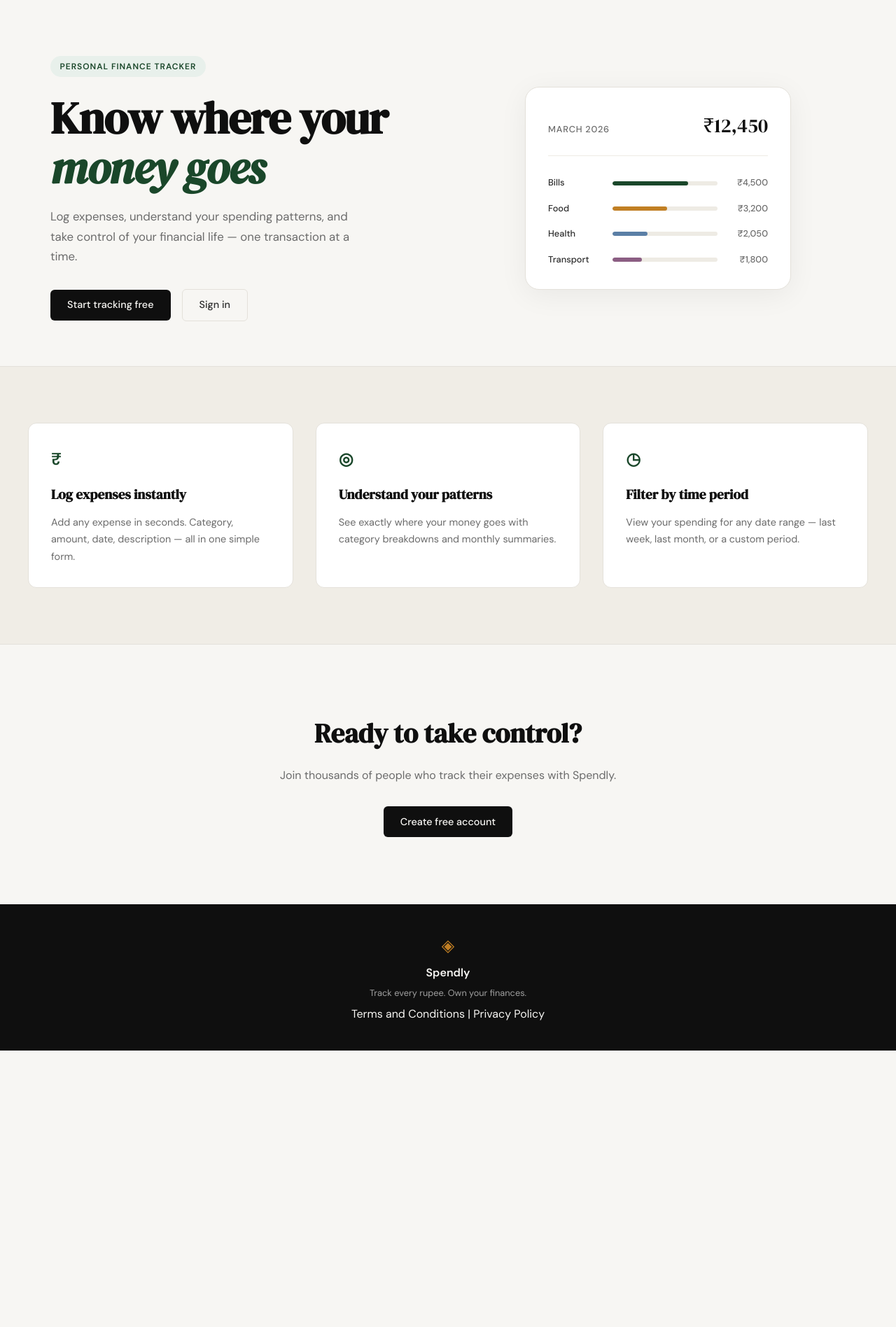
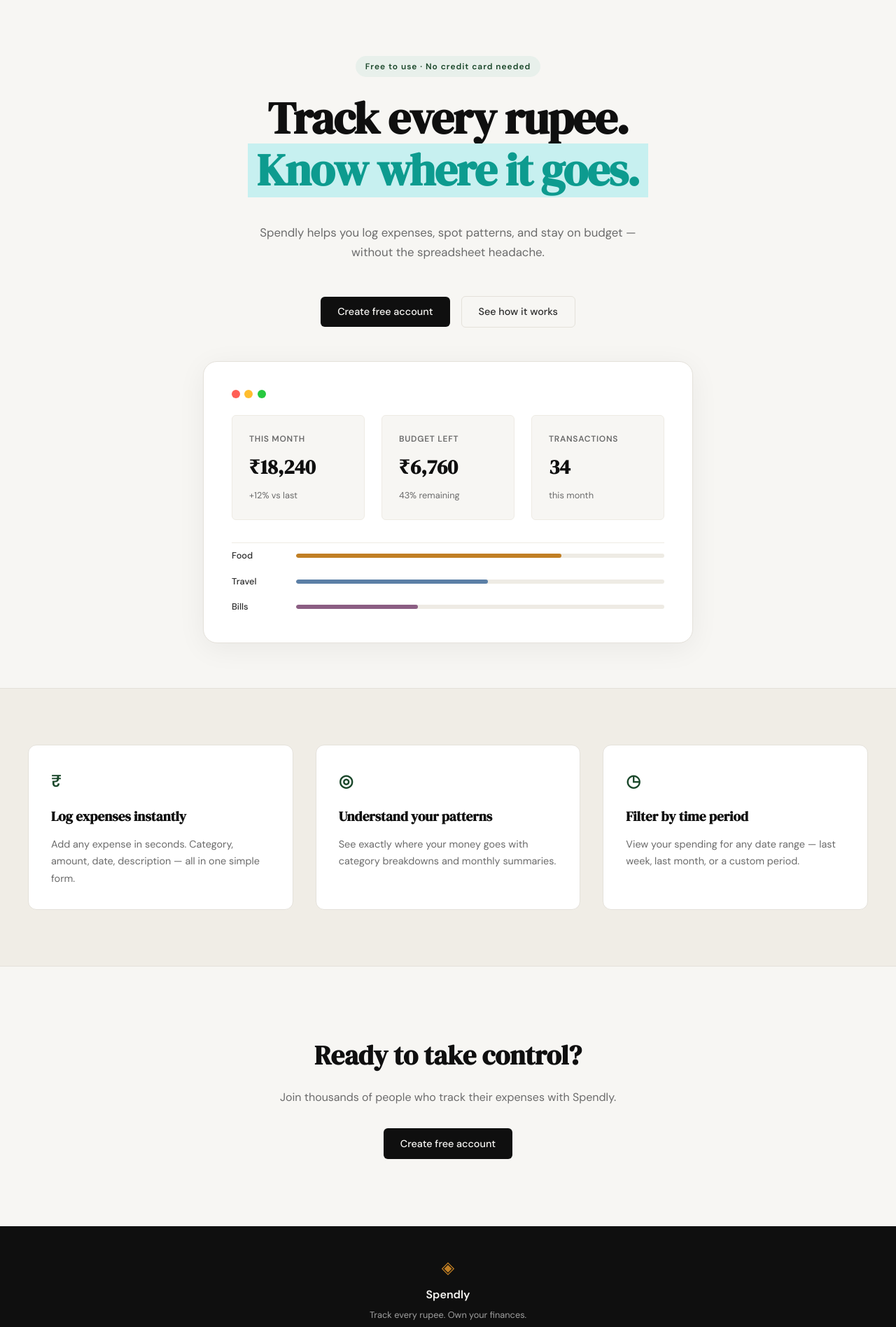
Before and after one commit to parul2819/claude-project, a Flask app: page / in a window 1280 px wide. Shown: the part 61-1957 px from the top of the page at 70% size. Before the commit the page ends 1562 px from the top, so only its background shows below. Run offline with Flask 3, Linux system fonts and the light colour scheme.

Commit message:
landing page: hero section updated

```diff
--- a/static/css/style.css
+++ b/static/css/style.css
@@ -125,12 +125,20 @@ a { color: inherit; text-decoration: none; }
 
 .hero {
     padding: 5rem 2rem 4rem;
-    display: grid;
-    grid-template-columns: 1fr 1fr;
-    gap: 4rem;
+    display: flex;
+    flex-direction: column;
     align-items: center;
+    gap: 3rem;
     max-width: var(--max-width);
     margin: 0 auto;
+}
+
+.hero-inner {
+    display: flex;
+    flex-direction: column;
+    align-items: center;
+    text-align: center;
+    max-width: 600px;
 }
 
 .hero-badge {
@@ -140,7 +148,6 @@ a { color: inherit; text-decoration: none; }
     font-size: 0.75rem;
     font-weight: 600;
     letter-spacing: 0.08em;
-    text-transform: uppercase;
     padding: 0.35rem 0.85rem;
     border-radius: 999px;
     margin-bottom: 1.5rem;
@@ -156,22 +163,27 @@ a { color: inherit; text-decoration: none; }
 }
 
 .hero-title em {
-    font-style: italic;
-    color: var(--accent);
+    font-style: normal;
+    color: #0d9b8f;
+    background: #c7f0f0;
+    padding: 0.05em 0.2em;
+    display: inline-block;
 }
 
 .hero-subtitle {
     font-size: 1.05rem;
     color: var(--ink-muted);
     line-height: 1.7;
-    max-width: 460px;
     margin-bottom: 2rem;
+    margin-top: 1rem;
 }
 
 .hero-actions {
     display: flex;
     gap: 1rem;
     align-items: center;
+    justify-content: center;
+    margin-top: 1rem;
 }
 
 /* ------------------------------------------------------------------ */
@@ -181,16 +193,72 @@ a { color: inherit; text-decoration: none; }
 .hero-visual {
     display: flex;
     justify-content: center;
+    width: 100%;
 }
 
 .mock-card {
     background: var(--paper-card);
     border: 1px solid var(--border);
     border-radius: var(--radius-lg);
-    padding: 2rem;
+    padding: 2.5rem;
     width: 100%;
-    max-width: 380px;
+    max-width: 700px;
     box-shadow: 0 8px 40px rgba(0,0,0,0.06);
+}
+
+.mock-card-dots {
+    display: flex;
+    gap: 0.4rem;
+    margin-bottom: 1.5rem;
+}
+
+.dot {
+    display: inline-block;
+    width: 12px;
+    height: 12px;
+    border-radius: 50%;
+}
+
+.dot.red { background: #ff5f56; }
+.dot.yellow { background: #ffbd2e; }
+.dot.green { background: #27c93f; }
+
+.mock-card-stats {
+    display: grid;
+    grid-template-columns: 1fr 1fr 1fr;
+    gap: 1.5rem;
+    margin-bottom: 2rem;
+}
+
+.mock-stat {
+    display: flex;
+    flex-direction: column;
+    gap: 0.8rem;
+    padding: 1.5rem;
+    background: var(--paper);
+    border: 1px solid var(--border-soft);
+    border-radius: var(--radius-sm);
+}
+
+.mock-stat .mock-label {
+    font-size: 0.75rem;
+    font-weight: 600;
+    color: var(--ink-muted);
+    text-transform: uppercase;
+    letter-spacing: 0.06em;
+}
+
+.mock-stat .mock-value {
+    font-family: var(--font-display);
+    font-size: 1.8rem;
+    font-weight: 700;
+    color: var(--ink);
+    line-height: 1.2;
+}
+
+.mock-stat .mock-meta {
+    font-size: 0.8rem;
+    color: var(--ink-muted);
 }
 
 .mock-card-header {
@@ -216,11 +284,17 @@ a { color: inherit; text-decoration: none; }
     color: var(--ink);
 }
 
-.mock-bars { display: flex; flex-direction: column; gap: 1rem; }
+.mock-bars {
+    display: flex;
+    flex-direction: column;
+    gap: 1rem;
+    padding-top: 0.5rem;
+    border-top: 1px solid var(--border-soft);
+}
 
 .mock-bar-row {
     display: grid;
-    grid-template-columns: 80px 1fr 60px;
+    grid-template-columns: 80px 1fr;
     align-items: center;
     gap: 0.75rem;
 }
@@ -511,15 +585,13 @@ a { color: inherit; text-decoration: none; }
 /* Responsive                                                          */
 /* ------------------------------------------------------------------ */
 
-@media (max-width: 900px) {
+@media (max-width: 768px) {
     .hero {
-        grid-template-columns: 1fr;
-        text-align: center;
+        padding: 3rem 1rem 2rem;
     }
 
     .hero-subtitle { max-width: 100%; }
-    .hero-actions { justify-content: center; }
-    .hero-visual { display: none; }
+    .hero-actions { justify-content: flex-start; }
 
     .features-inner { grid-template-columns: 1fr; }
 }
--- a/templates/landing.html
+++ b/templates/landing.html
@@ -6,55 +6,62 @@
 
 <section class="hero">
     <div class="hero-inner">
-        <div class="hero-badge">Personal Finance Tracker</div>
+        <div class="hero-badge">Free to use · No credit card needed</div>
         <h1 class="hero-title">
-            Know where your<br>
-            <em>money goes</em>
+            Track every rupee.<br>
+            <em>Know where it goes.</em>
         </h1>
         <p class="hero-subtitle">
-            Log expenses, understand your spending patterns,
-            and take control of your financial life —
-            one transaction at a time.
+            Spendly helps you log expenses, spot patterns, and stay
+            on budget — without the spreadsheet headache.
         </p>
         <div class="hero-actions">
-            <a href="{{ url_for('register') }}" class="btn-primary">Start tracking free</a>
-            <a href="{{ url_for('login') }}" class="btn-ghost">Sign in</a>
+            <a href="{{ url_for('register') }}" class="btn-primary">Create free account</a>
+            <a href="{{ url_for('login') }}" class="btn-ghost">See how it works</a>
         </div>
     </div>
     <div class="hero-visual">
         <div class="mock-card">
-            <div class="mock-card-header">
-                <span class="mock-label">March 2026</span>
-                <span class="mock-total">₹12,450</span>
+            <div class="mock-card-dots">
+                <span class="dot red"></span>
+                <span class="dot yellow"></span>
+                <span class="dot green"></span>
+            </div>
+            <div class="mock-card-stats">
+                <div class="mock-stat">
+                    <span class="mock-label">This month</span>
+                    <span class="mock-value">₹18,240</span>
+                    <span class="mock-meta">+12% vs last</span>
+                </div>
+                <div class="mock-stat">
+                    <span class="mock-label">Budget left</span>
+                    <span class="mock-value">₹6,760</span>
+                    <span class="mock-meta">43% remaining</span>
+                </div>
+                <div class="mock-stat">
+                    <span class="mock-label">Transactions</span>
+                    <span class="mock-value">34</span>
+                    <span class="mock-meta">this month</span>
+                </div>
             </div>
             <div class="mock-bars">
                 <div class="mock-bar-row">
+                    <span class="mock-cat">Food</span>
+                    <div class="mock-bar-track">
+                        <div class="mock-bar mock-bar-2" style="width: 72%"></div>
+                    </div>
+                </div>
+                <div class="mock-bar-row">
+                    <span class="mock-cat">Travel</span>
+                    <div class="mock-bar-track">
+                        <div class="mock-bar mock-bar-3" style="width: 52%"></div>
+                    </div>
+                </div>
+                <div class="mock-bar-row">
                     <span class="mock-cat">Bills</span>
                     <div class="mock-bar-track">
-                        <div class="mock-bar" style="width: 72%"></div>
+                        <div class="mock-bar mock-bar-4" style="width: 33%"></div>
                     </div>
-                    <span class="mock-amt">₹4,500</span>
-                </div>
-                <div class="mock-bar-row">
-                    <span class="mock-cat">Food</span>
-                    <div class="mock-bar-track">
-                        <div class="mock-bar mock-bar-2" style="width: 52%"></div>
-                    </div>
-                    <span class="mock-amt">₹3,200</span>
-                </div>
-                <div class="mock-bar-row">
-                    <span class="mock-cat">Health</span>
-                    <div class="mock-bar-track">
-                        <div class="mock-bar mock-bar-3" style="width: 33%"></div>
-                    </div>
-                    <span class="mock-amt">₹2,050</span>
-                </div>
-                <div class="mock-bar-row">
-                    <span class="mock-cat">Transport</span>
-                    <div class="mock-bar-track">
-                        <div class="mock-bar mock-bar-4" style="width: 28%"></div>
-                    </div>
-                    <span class="mock-amt">₹1,800</span>
                 </div>
             </div>
         </div>
```
